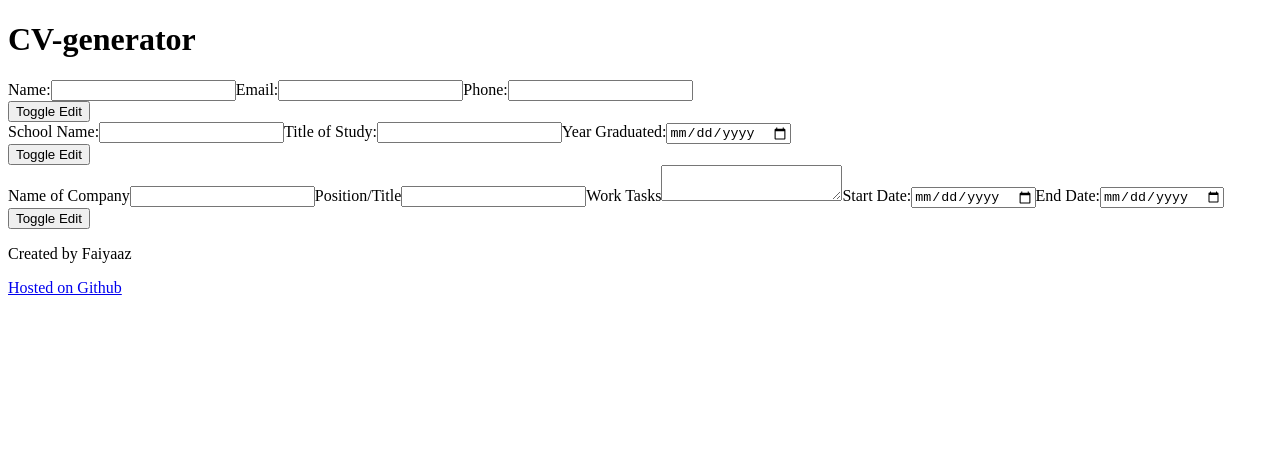
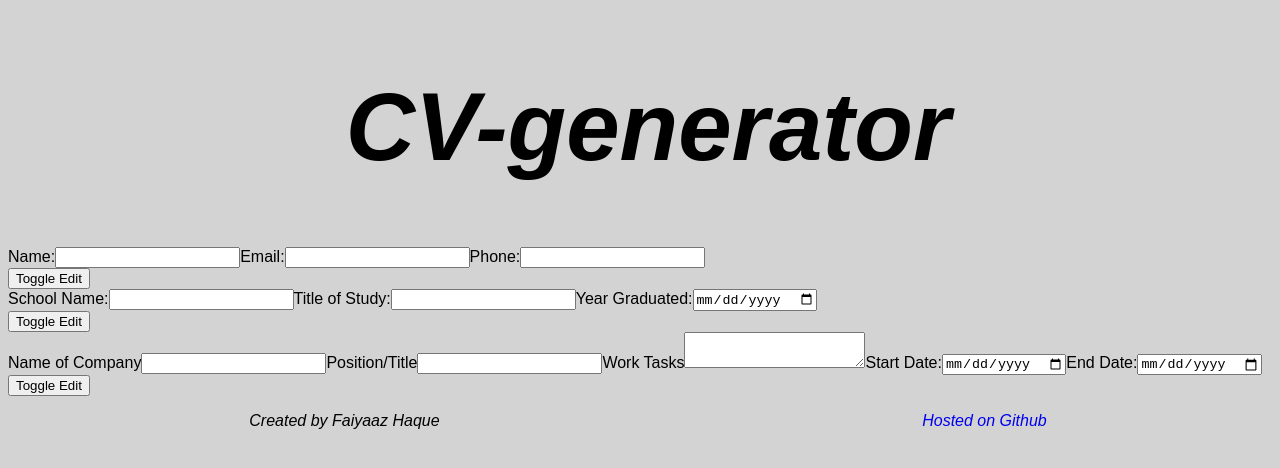
Before and after one commit to FaiyaazHawk/Odin-cv-project, a React (Create React App) app: page / in a window 1280 px wide. Shown: the top 468 px of the page. Built offline with nearby package versions, Linux system fonts and the light colour scheme.

Commit message:
styled main header and footer

```diff
--- a/src/App.js
+++ b/src/App.js
@@ -2,6 +2,7 @@ import React from "react"
 import Header from "./components/Header"
 import Body from "./components/Body"
 import Footer from "./components/Footer"
+import './styles/App.css'
 
 function App() {
   return (
--- a/src/components/Footer.js
+++ b/src/components/Footer.js
@@ -1,11 +1,12 @@
 import React, { Component } from 'react'
+import '../styles/Footer.css'
 
 export default class Footer extends Component {
   render() {
     return (
-      <div>
-        <p>Created by Faiyaaz </p>
-        <a href='https://github.com/FaiyaazHawk'>Hosted on Github</a>
+      <div className='Footer'>
+        <p>Created by Faiyaaz Haque</p>
+        <a className='Footer--link' href='https://github.com/FaiyaazHawk'>Hosted on Github</a>
       </div>
     )
   }
--- a/src/components/Header.js
+++ b/src/components/Header.js
@@ -1,9 +1,10 @@
 import React, { Component } from 'react'
+import '../styles/Header.css'
 
 export default class Header extends Component {
   render() {
     return (
-      <div>
+      <div className='Header'>
         <h1>CV-generator</h1>
       </div>
     )
--- /dev/null
+++ b/src/styles/App.css
@@ -0,0 +1,6 @@
+html {
+    background-color: #d3d3d3;
+    display: flex;
+    box-sizing: border-box;
+    font-family: Arial, Helvetica, sans-serif;
+}
--- /dev/null
+++ b/src/styles/Footer.css
@@ -0,0 +1,12 @@
+.Footer {
+    width: 100vw;
+    display: flex;
+    font-size: 1rem;
+    font-style: italic;
+    justify-content: space-around;
+    align-items: center;
+}
+
+.Footer--link{
+    text-decoration: none;
+}
--- /dev/null
+++ b/src/styles/Header.css
@@ -0,0 +1,8 @@
+.Header {
+    width: 100vw;
+    display: flex;
+    font-size: 3rem;
+    font-style: italic;
+    justify-content: center;
+    align-items: center;
+}
```
